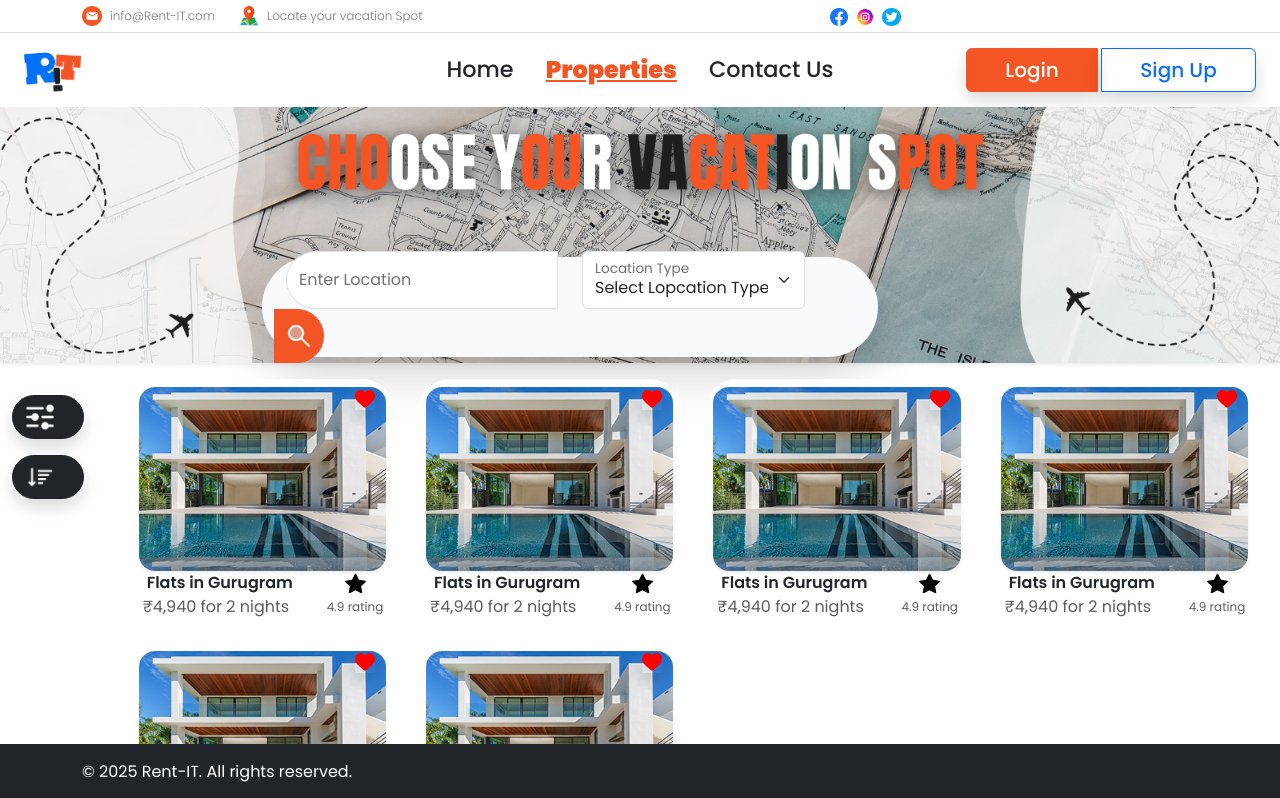
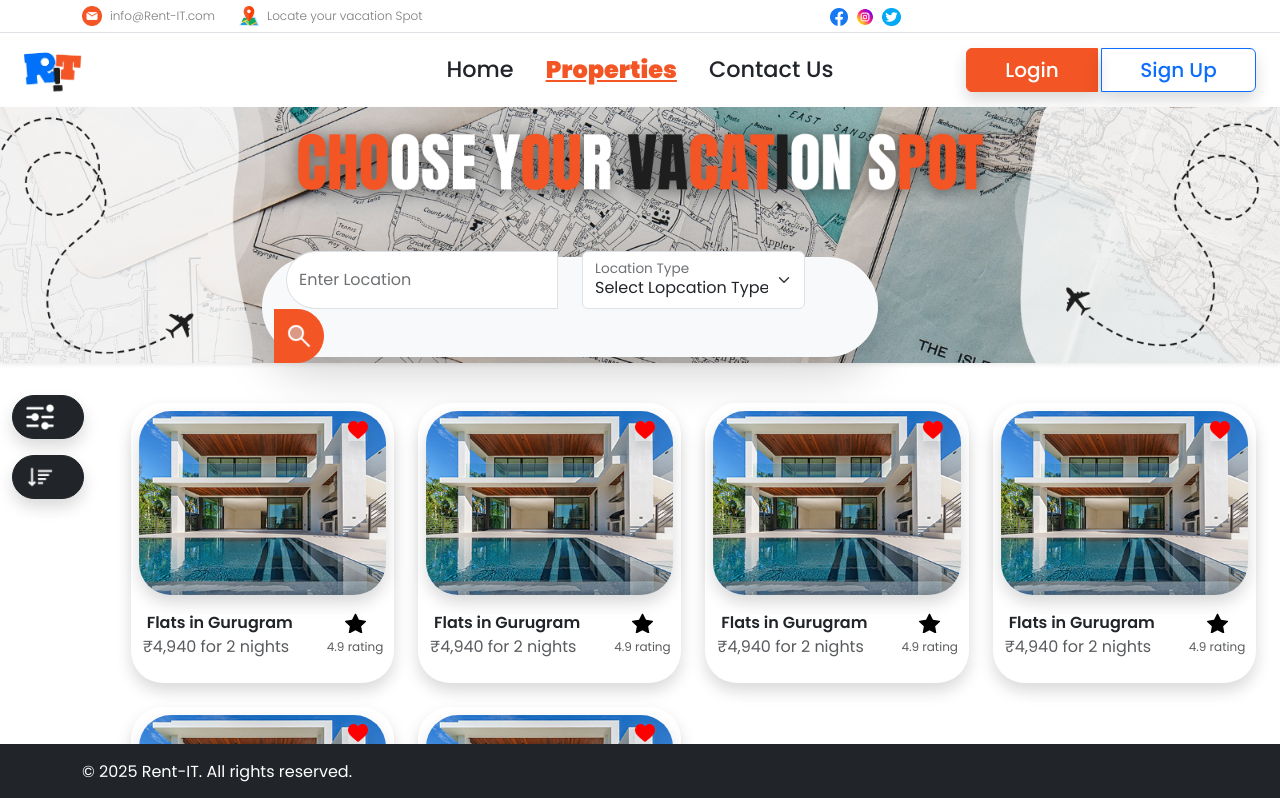
Before and after one commit to kushdep/RentIT_V2, a React (Vite) app in the folder client/: page /rent-locs in a window 1280 px wide. Shown: the top 798 px of the page. Built offline with nearby package versions, Linux system fonts and the light colour scheme; no server answers.

Commit message:
changes in property card

```diff
--- a/client/src/components/UI/PropertyCard.jsx
+++ b/client/src/components/UI/PropertyCard.jsx
@@ -1,16 +1,16 @@
 function PropertyCard() {
   return (
     <>
-      <div className="col">
-        <div className="card position-relative border-0 rounded-5 p-0">
+      <div className="col mt-4">
+        <div className="card position-relative border-0 rounded-5 p-0 shadow">
           <div className="p-2 ">
             <img
               src="/images/property-01.jpg"
-              className="card-img-top rounded-4 shadow-sm "
+              className="card-img-top rounded-5 shadow"
             />
             <button
               className="btn d-flextext-decoration-underline align-items-center position-absolute"
-              style={{ top: 1, right: 2 }}
+              style={{ top: 8, right: 9 }}
             >
               <img
                 src="/public/icons/heart-fill.png"
@@ -19,7 +19,7 @@ function PropertyCard() {
                 className="me-1 shadow"
               />
             </button>
-            <div className="d-flex col justify-content-between">
+            <div className="d-flex col justify-content-between mt-3">
               <div className="d-flex row w-75">
                 <p className="mx-2 text-dark fw-semibold mb-0">
                   Flats in Gurugram
```
